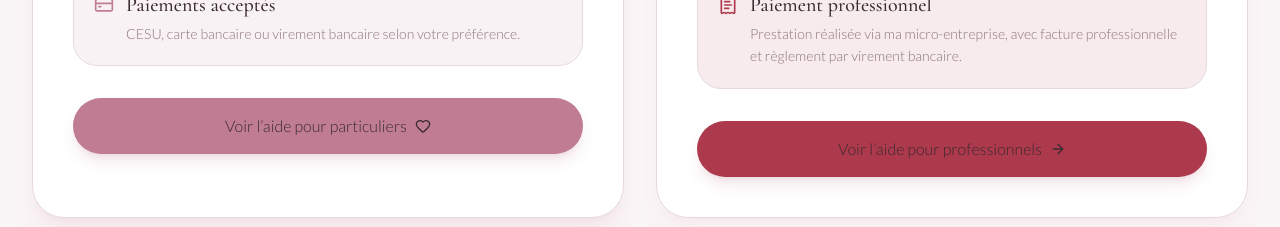
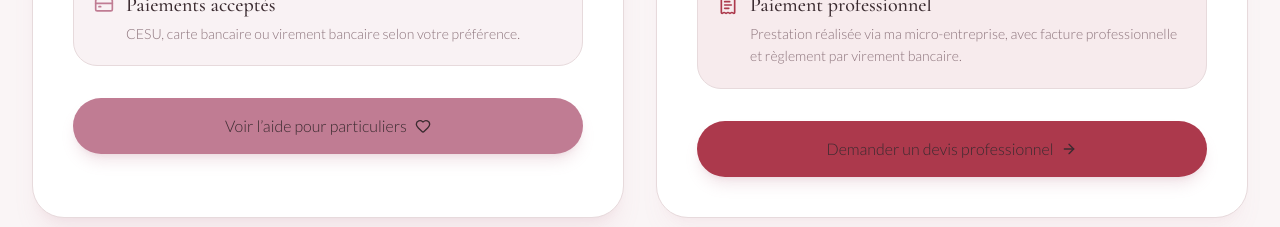
Before and after one commit to Virginie17/assistance-numerique, a Next.js app: page / in a window 1280 px wide. Shown: the part 1860-2087 px from the top of the page. Built offline with nearby package versions, Linux system fonts and the light colour scheme; no server answers.

Commit message:
Improve professional CTA conversion

```diff
--- a/components/landing/TargetChoiceSection.tsx
+++ b/components/landing/TargetChoiceSection.tsx
@@ -108,8 +108,8 @@ export default function TargetChoiceSection() {
                 </div>
               </div>
             </div>
-            <a href="#professionnels" className="mt-8 inline-flex w-full items-center justify-center gap-2 rounded-full bg-accent px-7 py-4 text-base font-light text-white shadow-lg shadow-primary/20 transition-all hover:bg-primary">
-              Voir l’aide pour professionnels <ArrowRight className="h-4 w-4" />
+            <a href="#contact" className="mt-8 inline-flex w-full items-center justify-center gap-2 rounded-full bg-accent px-7 py-4 text-base font-light text-white shadow-lg shadow-primary/20 transition-all hover:bg-primary">
+              Demander un devis professionnel <ArrowRight className="h-4 w-4" />
             </a>
           </article>
         </div>
```
